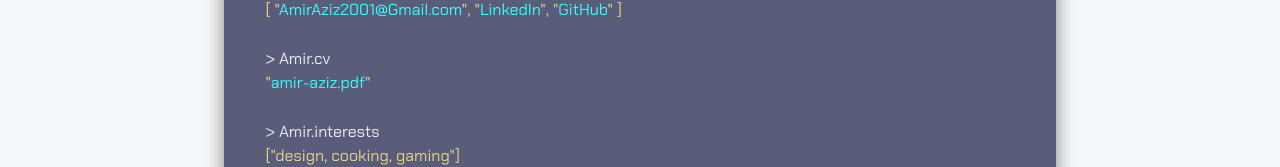
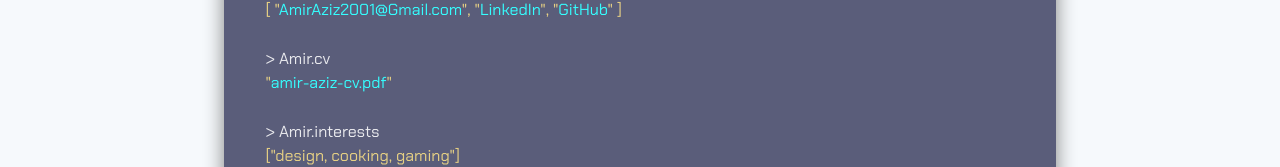
Before and after one commit to BirdOfSteel/myPortfolio, a React (Vite) app: page / in a window 1280 px wide. Shown: the part 523-690 px from the top of the page. Built offline with nearby package versions, Linux system fonts and the light colour scheme; a web font is replaced by a local one.

Commit message:
Added PDF link
- cv as pdf added to public folder.
Link in terminal div now points to it.

```diff
--- a/src/components/Hero.tsx
+++ b/src/components/Hero.tsx
@@ -108,8 +108,13 @@ export default function HeroDiv() {
             <p className='terminalWhiteText'> {'>'} Amir.cv</p>
             <p className='terminalYellowText'>
               "
-                <a className='blueTerminalText'>
-                  amir-aziz.pdf
+                <a
+                  className='blueTerminalText'
+                  href="/amir-aziz-cv.pdf"
+                  target="_blank"
+                  rel="noopener noreferrer"
+                >
+                  amir-aziz-cv.pdf
                 </a>
               "
             </p>
```
Also changed, not shown: 1 other file (tests, documents, lock files or other folders).
